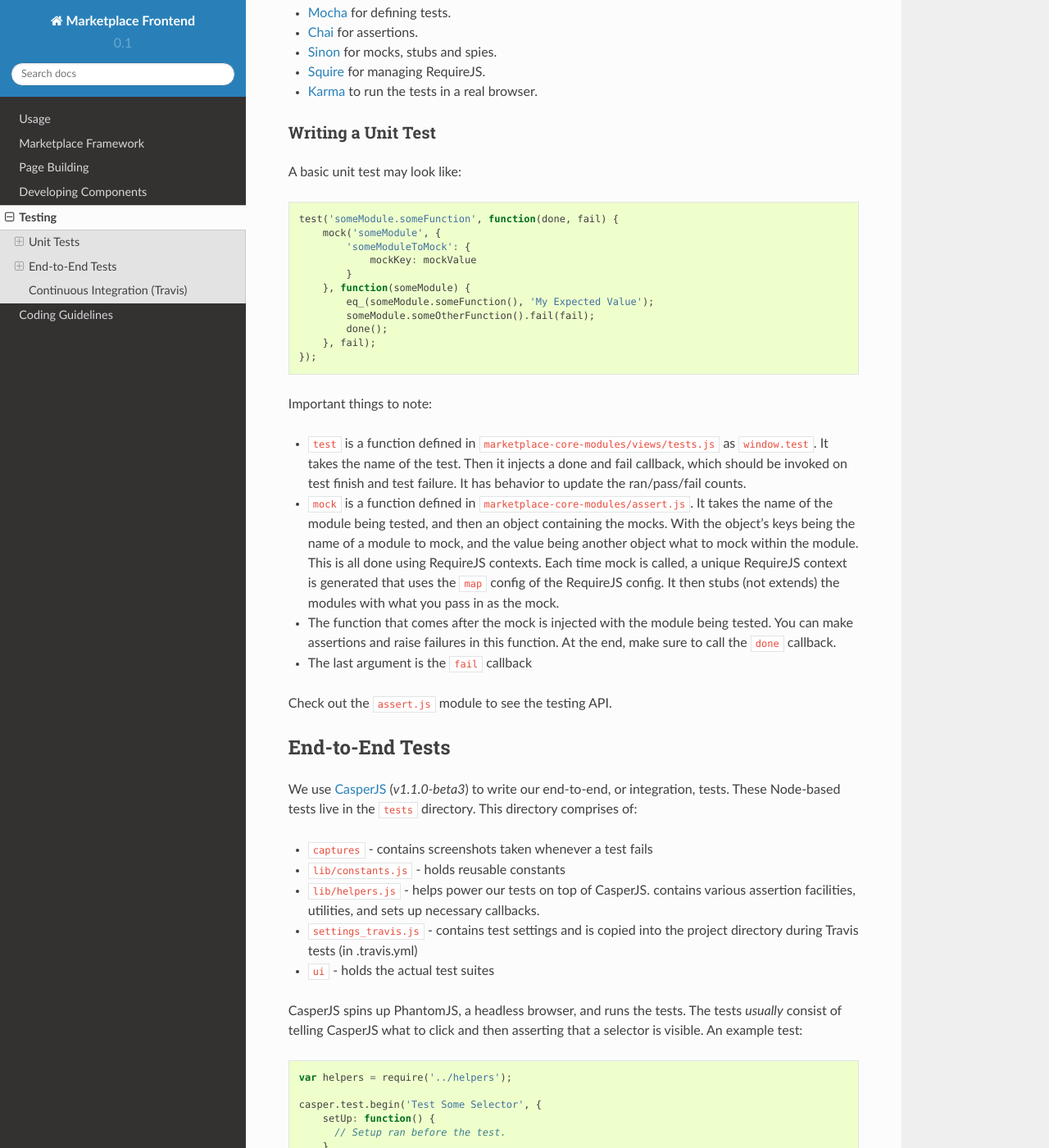
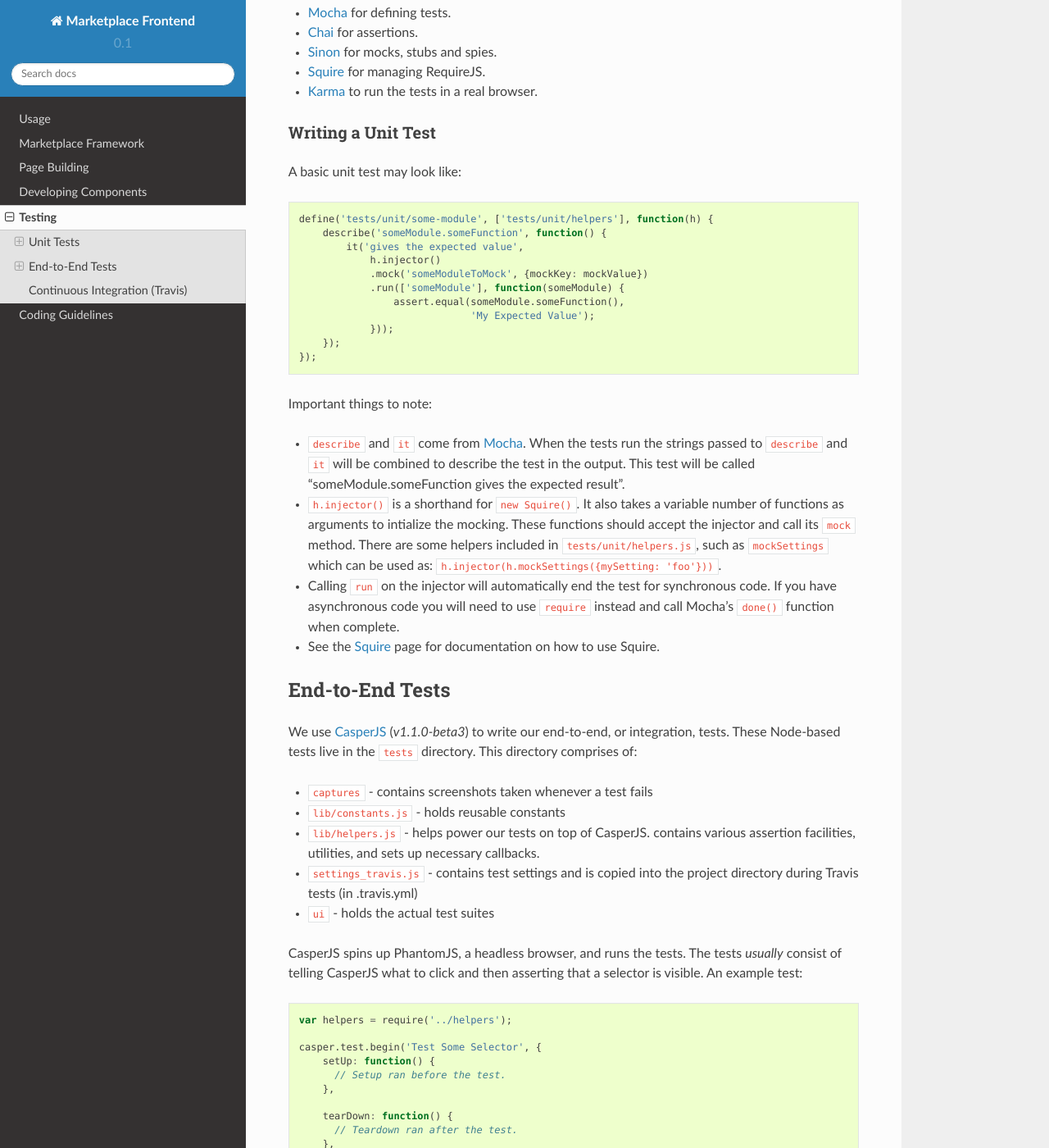
Before and after one commit to mozilla/marketplace-frontend-docs, a Sphinx documentation site: the page built from docs/topics/testing.rst, in a window 1280 px wide and 1400 px high, scrolled down 1229 px. Shown: the whole window at 82% size. Built offline with Sphinx 7.4.7 and the Read the Docs theme 2.0.0, drawn with Linux system fonts in a browser that asks for light colours; pages that are not in the unit, such as notebooks, are missing from menus.

Commit message:
Describe writing a unit test

```diff
--- a/docs/topics/testing.rst
+++ b/docs/topics/testing.rst
@@ -68,37 +68,33 @@ A basic unit test may look like:
 
 .. code-block:: javascript
 
-    test('someModule.someFunction', function(done, fail) {
-        mock('someModule', {
-            'someModuleToMock': {
-                mockKey: mockValue
-            }
-        }, function(someModule) {
-            eq_(someModule.someFunction(), 'My Expected Value');
-            someModule.someOtherFunction().fail(fail);
-            done();
-        }, fail);
+    define('tests/unit/some-module', ['tests/unit/helpers'], function(h) {
+        describe('someModule.someFunction', function() {
+            it('gives the expected value',
+                h.injector()
+                .mock('someModuleToMock', {mockKey: mockValue})
+                .run(['someModule'], function(someModule) {
+                    assert.equal(someModule.someFunction(),
+                                 'My Expected Value');
+                }));
+        });
     });
 
 Important things to note:
 
-- ``test`` is a function defined in ``marketplace-core-modules/views/tests.js``
-  as ``window.test``. It takes the name of the test. Then it injects a done and
-  fail callback, which should be invoked on test finish and test failure. It
-  has behavior to update the ran/pass/fail counts.
-- ``mock`` is a function defined in ``marketplace-core-modules/assert.js``. It
-  takes the name of the module being tested, and then an object containing
-  the mocks. With the object's keys being the name of a module to mock, and
-  the value being another object what to mock within the module. This is all
-  done using RequireJS contexts. Each time mock is called, a unique RequireJS
-  context is generated that uses the ``map`` config of the RequireJS config. It
-  then stubs (not extends) the modules with what you pass in as the mock.
-- The function that comes after the mock is injected with the module being
-  tested. You can make assertions and raise failures in this function. At the
-  end, make sure to call the ``done`` callback.
-- The last argument is the ``fail`` callback
-
-Check out the ``assert.js`` module to see the testing API.
+- ``describe`` and ``it`` come from `Mocha`_. When the tests run the strings
+  passed to ``describe`` and ``it`` will be combined to describe the test in
+  the output. This test will be called "someModule.someFunction gives the
+  expected result".
+- ``h.injector()`` is a shorthand for ``new Squire()``. It also takes a
+  variable number of functions as arguments to intialize the mocking. These
+  functions should accept the injector and call its ``mock`` method. There are some
+  helpers included in ``tests/unit/helpers.js``, such as ``mockSettings`` which
+  can be used as: ``h.injector(h.mockSettings({mySetting: 'foo'}))``.
+- Calling ``run`` on the injector will automatically end the test for synchronous
+  code. If you have asynchronous code you will need to use ``require`` instead and
+  call Mocha's ``done()`` function when complete.
+- See the `Squire`_ page for documentation on how to use Squire.
 
 
 End-to-End Tests
```
